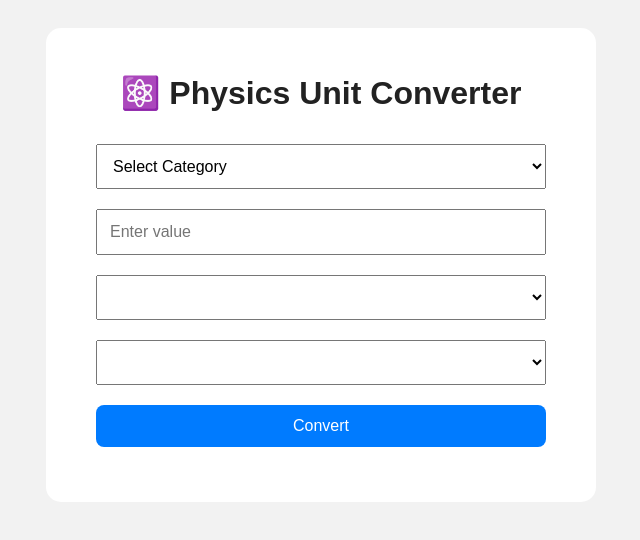
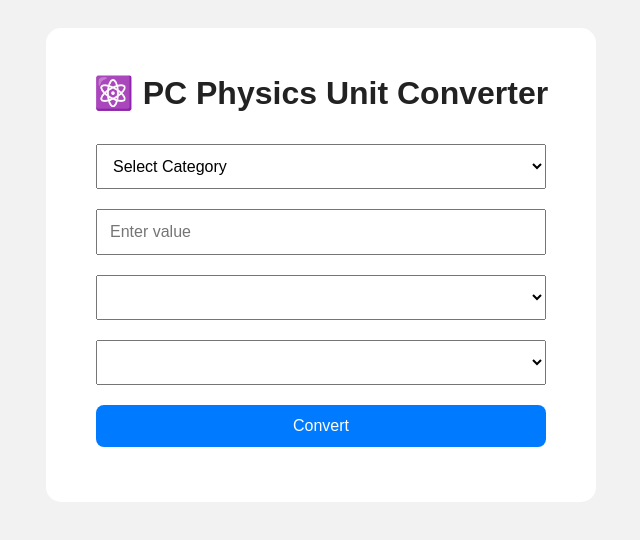
Before and after one commit to Pushp8410/physics-unit-converter, a plain HTML site: page index.html in a window 1280 px wide. Shown: the whole page, without its empty margins (319-959 px from the left). Drawn offline with Linux system fonts and the light colour scheme.

Commit message:
Update title and heading to include 'PC'

```diff
--- a/index.html
+++ b/index.html
@@ -1,7 +1,7 @@
 <!DOCTYPE html>
 <html>
 <head>
-    <title>Physics Unit Converter</title>
+    <title>PC Physics Unit Converter</title>
 
     <style>
         body {
@@ -56,7 +56,7 @@
 
 <div class="container">
 
-    <h1>⚛️ Physics Unit Converter</h1>
+    <h1>⚛️ PC Physics Unit Converter</h1>
 
     <select id="category" onchange="loadUnits()">
 
```
